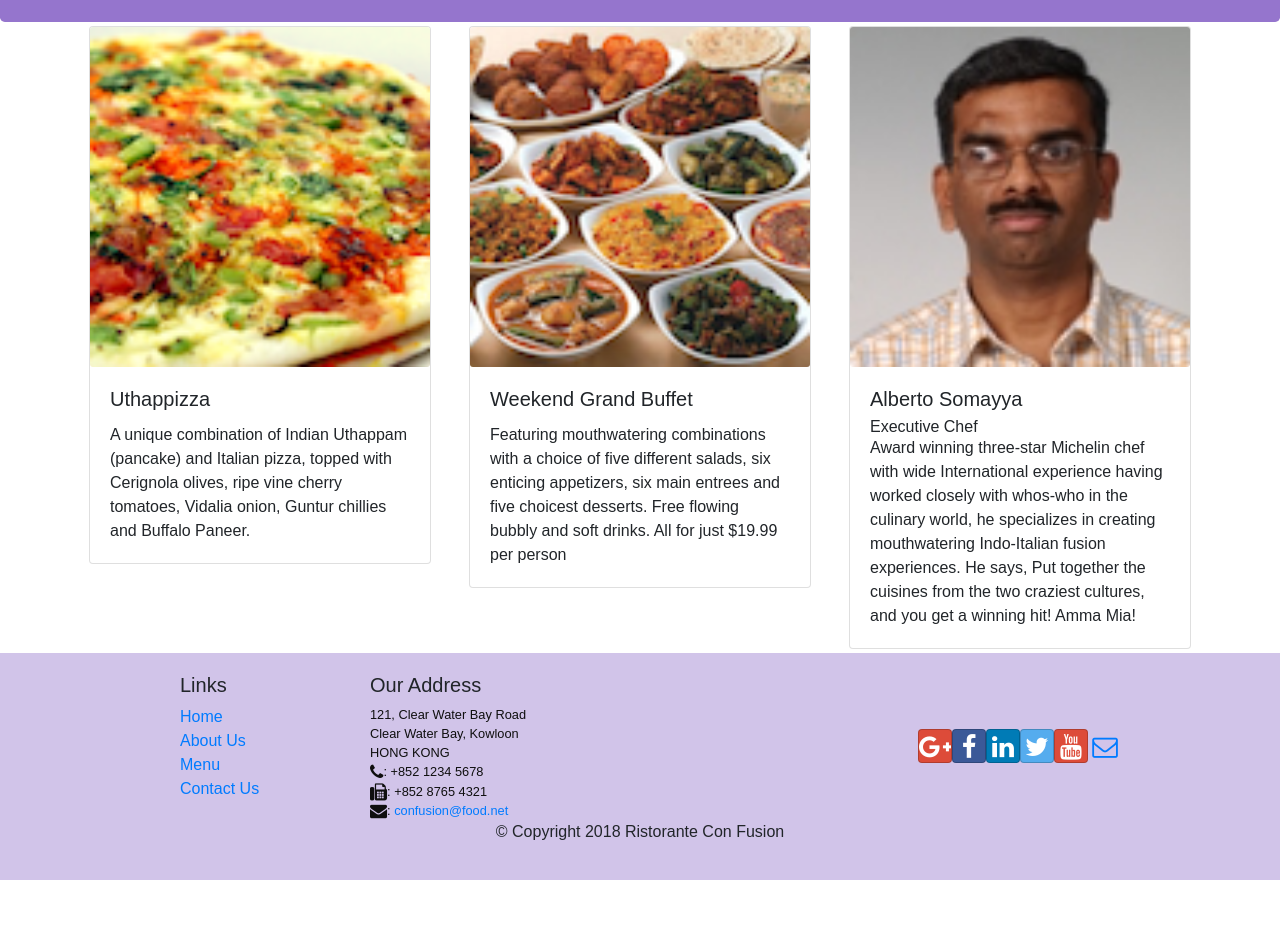
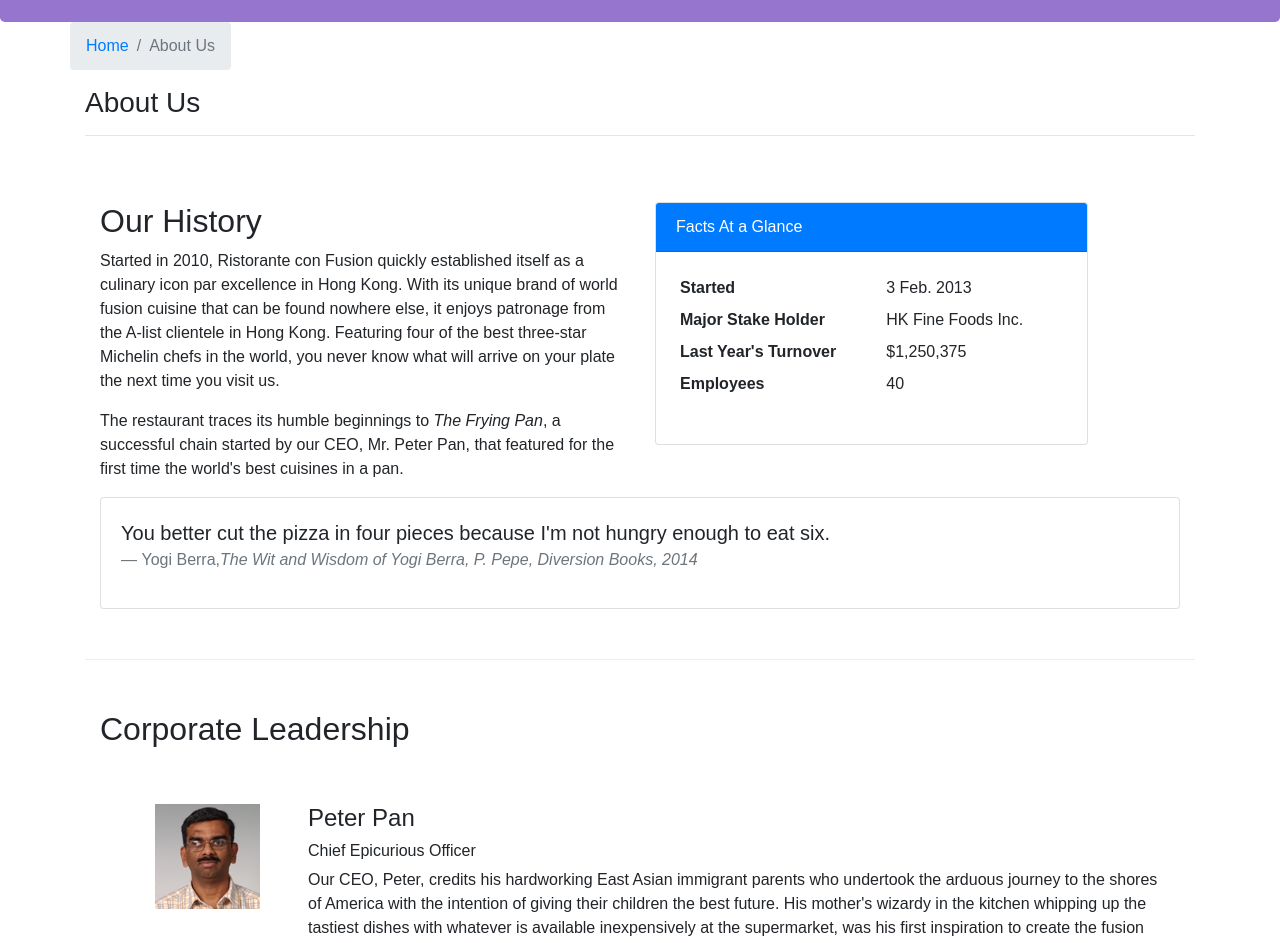
Before and after one commit to HoneyBedger/Fullstack_2017, a React (Create React App) app in the folder React/confusion/: page /aboutus in a window 1280 px wide. Before the commit this address led to /home. Shown: the part 320-1263 px from the top of the page. Before the commit the page ends 1200 px from the top, so only its background shows below. Built offline with nearby package versions, Linux system fonts and the light colour scheme.

Commit message:
Assignment 2: Aboutus component added

```diff
--- /dev/null
+++ b/React/confusion/src/components/AboutComponent.js
@@ -0,0 +1,94 @@
+import React from 'react';
+import { Breadcrumb, BreadcrumbItem, Card, CardBody, CardHeader, Media } from 'reactstrap';
+import { Link } from 'react-router-dom';
+
+function About(props) {
+
+    const leaders = props.leaders.map((leader) => {
+        return (
+          <div key={leader.id} className="col-12 mt-5">
+            <RenderLeader leader={leader} />
+          </div>
+        );
+    });
+
+    function RenderLeader({leader}) {
+      return (
+        <Media tag="li">
+          <Media left middle>
+              <Media object src={leader.image} alt={leader.name} />
+          </Media>
+          <Media body className="ml-5">
+            <Media heading>{leader.name}</Media>
+            <h6>{leader.designation}</h6>
+            <p>{leader.description}</p>
+          </Media>
+        </Media>
+      );
+    }
+
+    return(
+        <div className="container">
+            <div className="row">
+                <Breadcrumb>
+                    <BreadcrumbItem><Link to="/home">Home</Link></BreadcrumbItem>
+                    <BreadcrumbItem active>About Us</BreadcrumbItem>
+                </Breadcrumb>
+                <div className="col-12">
+                    <h3>About Us</h3>
+                    <hr />
+                </div>
+            </div>
+            <div className="row row-content">
+                <div className="col-12 col-md-6">
+                    <h2>Our History</h2>
+                    <p>Started in 2010, Ristorante con Fusion quickly established itself as a culinary icon par excellence in Hong Kong. With its unique brand of world fusion cuisine that can be found nowhere else, it enjoys patronage from the A-list clientele in Hong Kong.  Featuring four of the best three-star Michelin chefs in the world, you never know what will arrive on your plate the next time you visit us.</p>
+                    <p>The restaurant traces its humble beginnings to <em>The Frying Pan</em>, a successful chain started by our CEO, Mr. Peter Pan, that featured for the first time the world's best cuisines in a pan.</p>
+                </div>
+                <div className="col-12 col-md-5">
+                    <Card>
+                        <CardHeader className="bg-primary text-white">Facts At a Glance</CardHeader>
+                        <CardBody>
+                            <dl className="row p-1">
+                                <dt className="col-6">Started</dt>
+                                <dd className="col-6">3 Feb. 2013</dd>
+                                <dt className="col-6">Major Stake Holder</dt>
+                                <dd className="col-6">HK Fine Foods Inc.</dd>
+                                <dt className="col-6">Last Year's Turnover</dt>
+                                <dd className="col-6">$1,250,375</dd>
+                                <dt className="col-6">Employees</dt>
+                                <dd className="col-6">40</dd>
+                            </dl>
+                        </CardBody>
+                    </Card>
+                </div>
+                <div className="col-12">
+                    <Card>
+                        <CardBody className="bg-faded">
+                            <blockquote className="blockquote">
+                                <p className="mb-0">You better cut the pizza in four pieces because
+                                    I'm not hungry enough to eat six.</p>
+                                <footer className="blockquote-footer">Yogi Berra,
+                                <cite title="Source Title">The Wit and Wisdom of Yogi Berra,
+                                    P. Pepe, Diversion Books, 2014</cite>
+                                </footer>
+                            </blockquote>
+                        </CardBody>
+                    </Card>
+                </div>
+            </div>
+            <div className="row row-content">
+                <div className="col-12">
+                    <h2>Corporate Leadership</h2>
+                </div>
+                <div className="col-12">
+                    <Media list>
+                        {leaders}
+                    </Media>
+                </div>
+            </div>
+        </div>
+    );
+}
+
+export default About;
--- a/React/confusion/src/components/MainComponent.js
+++ b/React/confusion/src/components/MainComponent.js
@@ -2,6 +2,7 @@
 import Home from './HomeComponent';
 import Menu from './MenuComponent';
 import Contact from './ContactComponent';
+import About from './AboutComponent';
 import DishDetail from './DishdetailComponent';
 import Header from './HeaderComponent';
 import Footer from './FooterComponent';
@@ -50,6 +51,7 @@
             <Route exact path="/menu" component={() => <Menu dishes={this.state.dishes}/>} />
             <Route path="/menu/:dishId" component={DishWithId} />
             <Route exact path="/contactus" component={Contact} />
+            <Route exact path="/aboutus" component={() => <About leaders={this.state.leaders}/>} />
             <Redirect to="/home" />
           </Switch>
         <Footer/>
```
